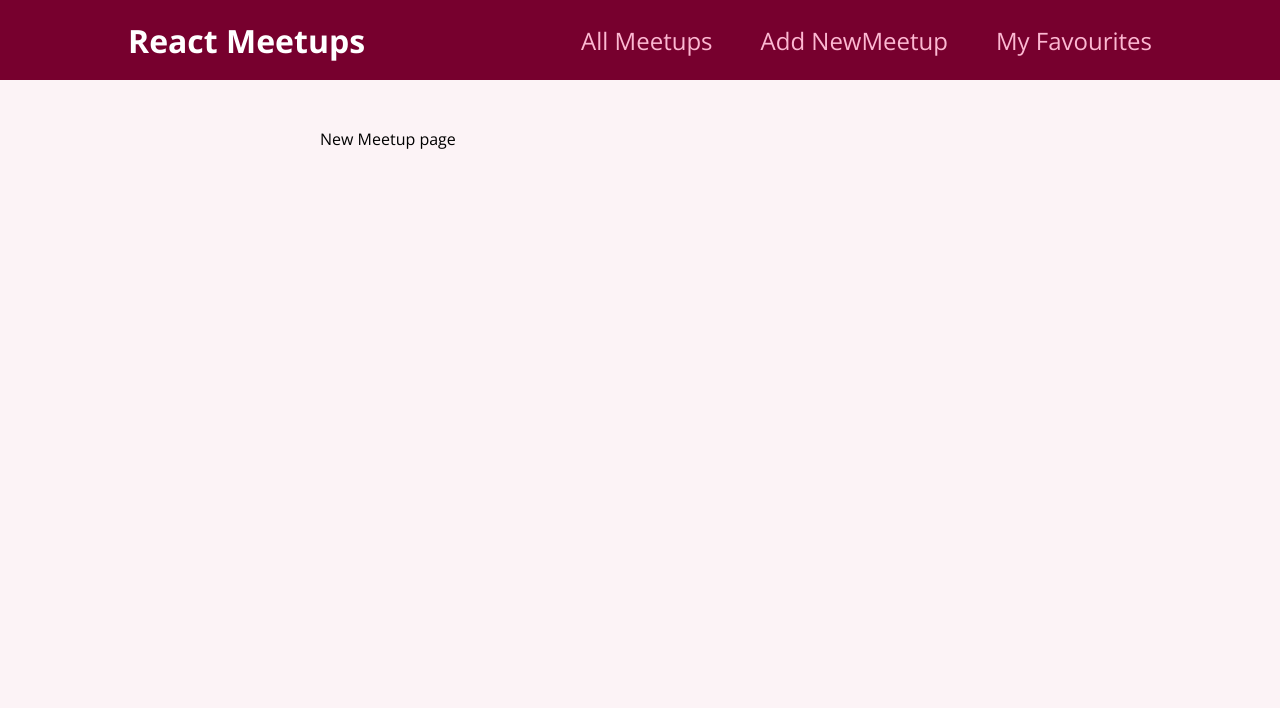
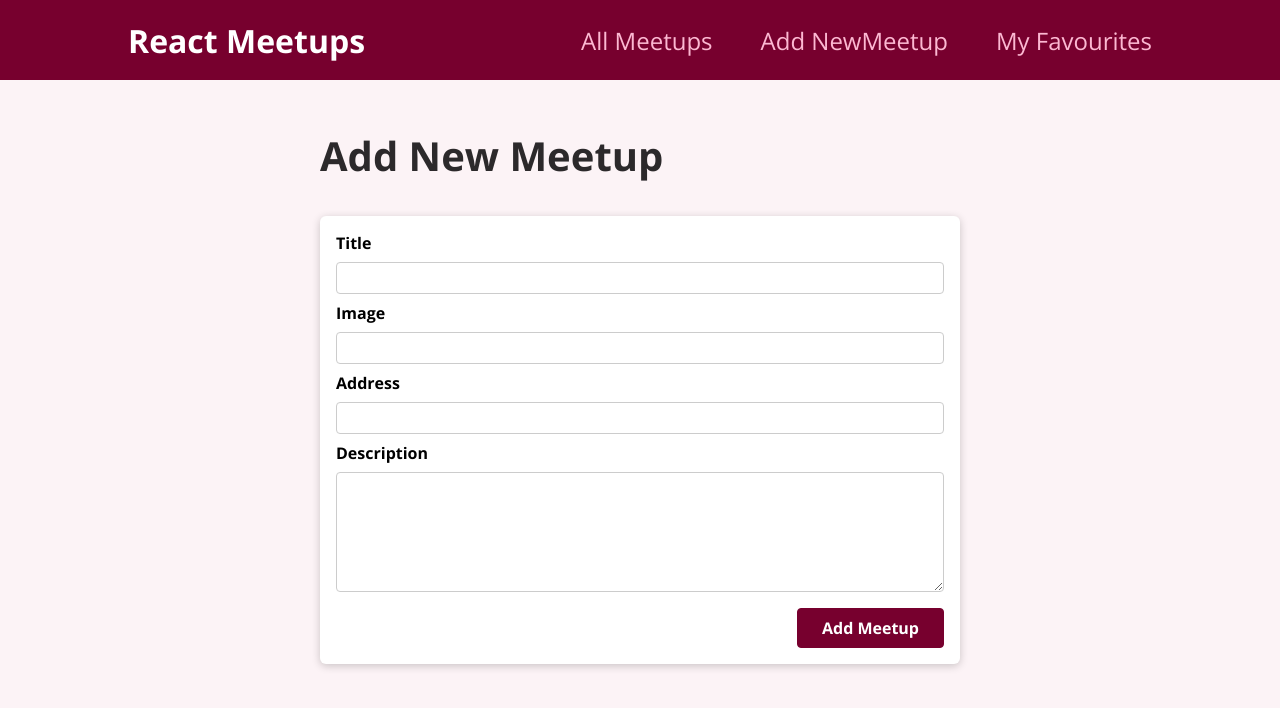
Before and after one commit to enigma-24/react-demo, a React (Create React App) app: page /new-meetup in a window 1280 px wide. Shown: the top 708 px of the page. Built offline with nearby package versions, Linux system fonts and the light colour scheme.

Commit message:
Make a POST request to save new meetup data

```diff
--- a/src/pages/NewMeetup.js
+++ b/src/pages/NewMeetup.js
@@ -1,3 +1,22 @@
-const NewMeetupPage = () => <div>New Meetup page</div>;
+import NewMeetupForm from '../components/meetups/NewMeetupForm';
+
+const NewMeetupPage = () => {
+  function addMeetupHandler(meetupData) {
+    fetch('https://react-demo-9f2f8-default-rtdb.firebaseio.com/meetups.json', {
+      method: 'POST',
+      body: JSON.stringify(meetupData),
+      headers: {
+        'Content-Type': 'application/json',
+      },
+    });
+  }
+
+  return (
+    <section>
+      <h1>Add New Meetup</h1>
+      <NewMeetupForm onAddMeetup={addMeetupHandler} />
+    </section>
+  );
+};
 
 export default NewMeetupPage;
```
